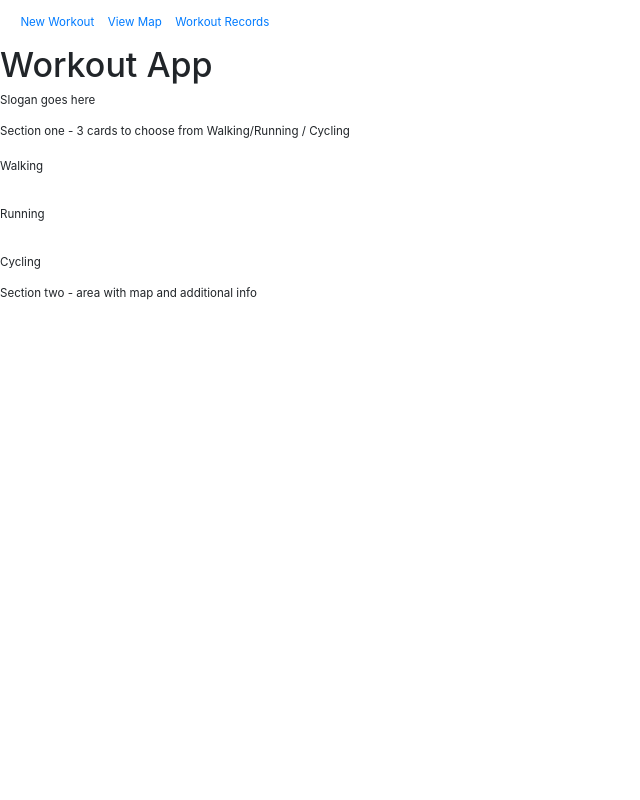
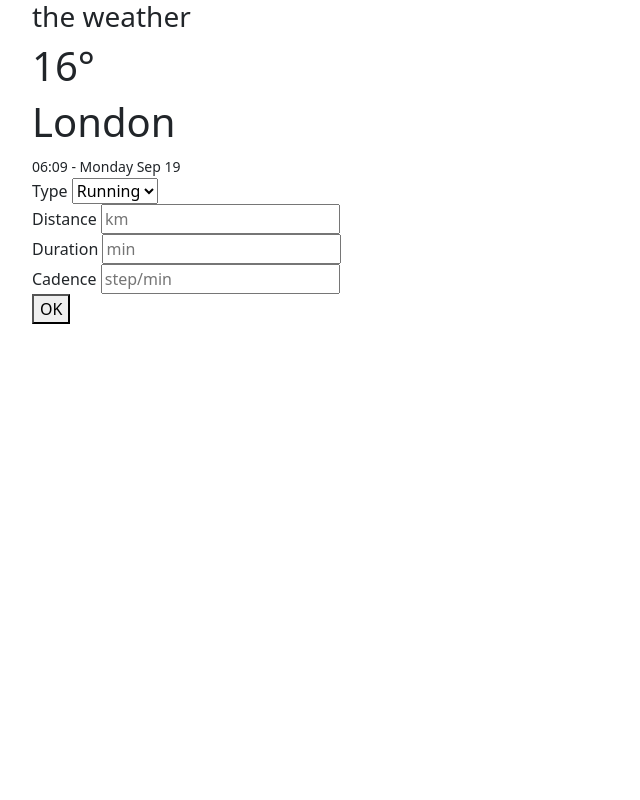
Before and after one commit to N-i-n-a/Workout-App, a plain HTML site: page index.html in a window 1280 px wide. Shown: the top 800 px of the page, without its empty margins (0-640 px from the left). Drawn offline with nearby package versions, Linux system fonts and the light colour scheme; some packages are replaced by stand-ins of ours.

Commit message:
html update had the old html in it

```diff
--- a/index.html
+++ b/index.html
@@ -1,72 +1,88 @@
 <!DOCTYPE html>
 <html lang="en">
   <head>
-    <meta charset="UTF-8">
-    <meta http-equiv="X-UA-Compatible" content="IE=edge">
-    <meta name="viewport" content="width=device-width, initial-scale=1.0">
-    <!-- Bootstrap CSS and custom stylesheet -->
-    <link rel="stylesheet" href="https://stackpath.bootstrapcdn.com/bootstrap/4.3.1/css/bootstrap.min.css"integrity="sha384-ggOyR0iXCbMQv3Xipma34MD+dH/1fQ784/j6cY/iJTQUOhcWr7x9JvoRxT2MZw1T" crossorigin="anonymous">
-    <link href="https://fonts.googleapis.com/css?family=Anton|Jura&display=swap" rel="stylesheet">
-    <link rel="stylesheet" href="assets/css/styles.css">
+    <meta charset="UTF-8" />
+    <meta http-equiv="X-UA-Compatible" content="IE=edge" />
+    <meta name="viewport" content="width=device-width, initial-scale=1.0" />
+    <title>Fizzle</title>
+    <link
+      rel="stylesheet"
+      href="https://cdn.jsdelivr.net/npm/bootstrap@5.2.3/dist/css/bootstrap.min.css"
+      integrity="sha384-rbsA2VBKQhggwzxH7pPCaAqO46MgnOM80zW1RWuH61DGLwZJEdK2Kadq2F9CUG65"
+      crossorigin="anonymous"
+    />
+    <link rel="stylesheet" href="css/style.css" />
     <script src="https://polyfill.io/v3/polyfill.min.js?features=default"></script>
-    <title>Workout App</title>
-
   </head>
-    <header>
-        <nav class="navbar navbar-expand-sm">
-            <ul class="navbar-nav">
-              <li class="nav-item"><a class="nav-link" href="#">New Workout</a></li>
-              <li class="nav-item"><a class="nav-link" href="#">View Map</a></li>
-              <li class="nav-item"><a class="nav-link" href="#">Workout Records</a>
-              </li>
-            </ul>
-        </nav>
-        <h1>Workout App</h1>
-        <p>Slogan goes here</p>
-    </header>
-
-    <main>
-        <!-- maybe have a sporty background and a button called "Start a workout" and all the cards/forms appears on pressing the button -->
-        <section>
-            Section one - 3 cards to choose from Walking/Running / Cycling
-            <div class="workout-card">
-                <img src="" alt="">
-                <p>Walking</p>
+  <body class="">
+    <div class="row">
+      <div class="col">
+        <ul class="workouts">
+          <section class="weather">
+            <div id="today-container">
+              <div class="current-weather">
+                 <h3 class="brand">the weather</h3>
+              </div>
+              <div>
+                <h1 class="temp">16&#176;</h1>
+                <div class="city-time">
+                  <h1 class="name">London</h1>
+                  <small>
+                    <span class="time">06:09</span>
+                    - <span class="date">Monday Sep 19</span>
+                  </small>
+                </div>
+            </div>
+          </section>
+          <form class="form hidden">
+            <div class="form__row">
+              <label class="form__label">Type</label>
+              <select class="form__input form__input--type">
+                <option value="running">Running</option>
+                <option value="cycling">Cycling</option>
+              </select>
+            </div>
+            <div class="form__row">
+              <label class="form__label">Distance</label>
+              <input
+                class="form__input form__input--distance"
+                placeholder="km"
+              />
+            </div>
+            <div class="form__row">
+              <label class="form__label">Duration</label>
+              <input
+                class="form__input form__input--duration"
+                placeholder="min"
+              />
             </div>
 
-            <div class="workout-card">
-                <img src="" alt="">
-                <p>Running</p>
+
+            <div class="form__row">
+              <label class="form__label">Cadence</label>
+              <input
+                class="form__input form__input--cadence"
+                placeholder="step/min"
+              />
             </div>
 
-            <div class="workout-card">
-                <img src="" alt="">
-                <p>Cycling</p>
+            <button class="form__btn">OK</button>
+          </form>
+        </ul>
       </div>
-
-        </section>
-
-        <section>
-            Section two - area with map and additional info
+      <div class="col">
         <div id="map"></div>
+      </div>
+    </div>
+    <div id="floating-panel"></div>
 
     <div id="sidebar"></div>
 
-            <div id="floating-panel"></div>
-        </section>
-
-        <section>
-            Section three - historical workout records
-        </section>
-    </main>
-
-    <footer></footer>
-
-<body>
-    <script type="text/javascript" src="assets/js/script.js"></script>
-    <script src="assets/js/app.js"></script>
     <script
-    src="https://maps.googleapis.com/maps/api/js?key=YOUR_API_KEY&v=weekly"
-    defer></script>
+      src="https://maps.googleapis.com/maps/api/js?key=AIzaSyB_9_LFP6G6wvFaO7nNQOKBmUpPrq_v9o8&v=weekly"
+      defer
+    ></script>
+    <script src="https://cdnjs.cloudflare.com/ajax/libs/moment.js/2.24.0/moment.min.js"></script>
+    <script src="js/app.js"></script>
   </body>
 </html>
```
Lines whose indentation alone changed are shown as unchanged.
